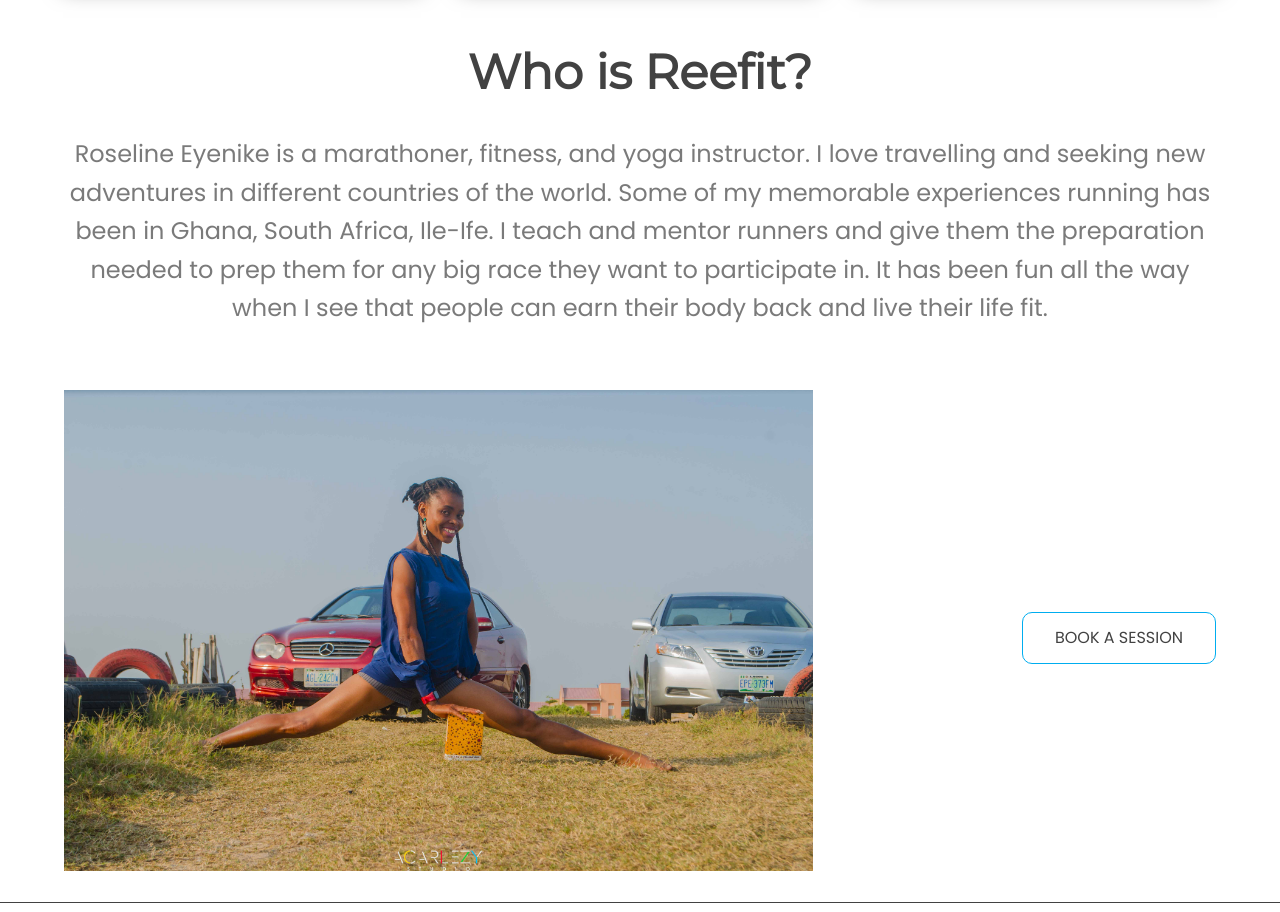
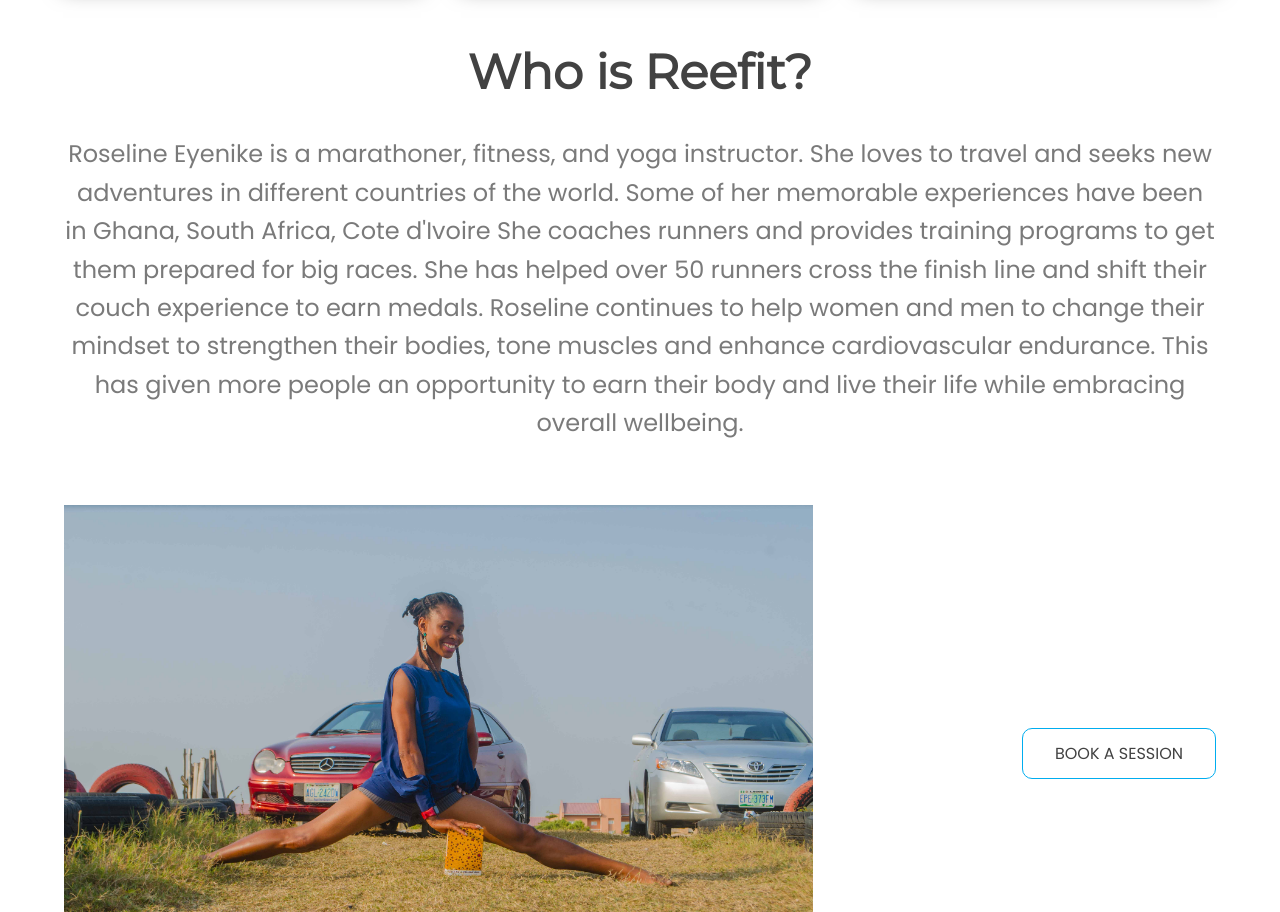
Before and after one commit to Terieyenike/Reefit, a plain HTML site: page index.html in a window 1280 px wide. Shown: the part 1120-2032 px from the top of the page. Drawn offline with Linux system fonts and the light colour scheme.

Commit message:
erased previous about section and replaced with new content

```diff
--- a/index.html
+++ b/index.html
@@ -112,7 +112,17 @@
         <div class="container">
           <h1>Who is Reefit?</h1>
           <p>
-            Roseline Eyenike is a marathoner, fitness, and yoga instructor. I love travelling and seeking new adventures in different countries of the world. Some of my memorable experiences running has been in Ghana, South Africa, Ile-Ife. I teach and mentor runners and give them the preparation needed to prep them for any big race they want to participate in. It has been fun all the way when I see that people can earn their body back and live their life fit.
+            Roseline Eyenike is a marathoner, fitness, and yoga instructor. She
+            loves to travel and seeks new adventures in different countries of
+            the world. Some of her memorable experiences have been in Ghana,
+            South Africa, Cote d'Ivoire She coaches runners and provides
+            training programs to get them prepared for big races. She has helped
+            over 50 runners cross the finish line and shift their couch
+            experience to earn medals. Roseline continues to help women and men
+            to change their mindset to strengthen their bodies, tone muscles and
+            enhance cardiovascular endurance. This has given more people an
+            opportunity to earn their body and live their life while embracing
+            overall wellbeing.
           </p>
         </div>
       </section>
@@ -121,14 +131,15 @@
         <div class="container row">
           <img src="./img/reefit.JPG" alt="" />
           <div>
-            <a href="https://www.instagram.com/tusheloho/" target="_blank" class="btn"
+            <a
+              href="https://www.instagram.com/tusheloho/"
+              target="_blank"
+              class="btn"
               >book a session</a
             >
           </div>
         </div>
       </section>
-
-
 
       <footer>
         <div class="container row">
```
